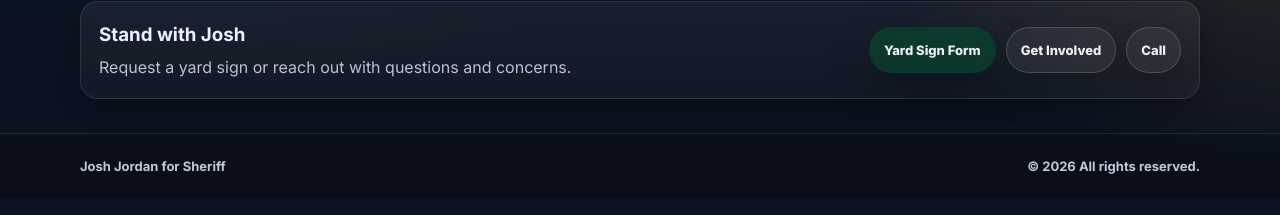
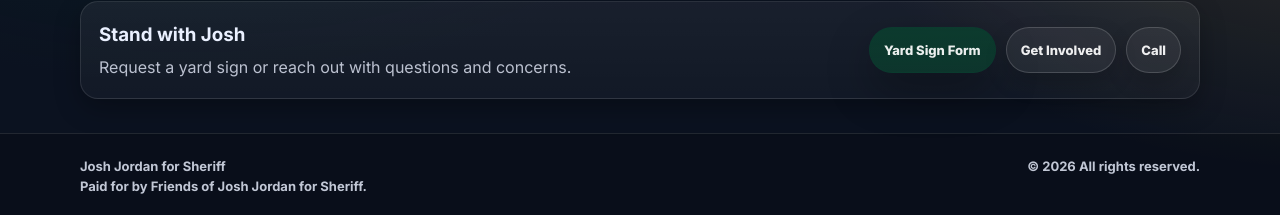
Before and after one commit to NightShiftAI-design/josh-jordan-sheriff, a plain HTML site: page priorities.html in a window 1280 px wide. Shown: the part 3395-3610 px from the top of the page. Drawn offline with Linux system fonts and the light colour scheme.

Commit message:
Update priorities.html

```diff
--- a/priorities.html
+++ b/priorities.html
@@ -399,11 +399,14 @@
   </main>
 
   <footer>
-    <div class="container footer__inner">
-      <div><strong>Josh Jordan for Sheriff</strong></div>
-      <div>© <span id="year"></span> All rights reserved.</div>
+  <div class="container footer__inner">
+    <div>
+      <strong>Josh Jordan for Sheriff</strong><br>
+      <span>Paid for by Friends of Josh Jordan for Sheriff.</span>
     </div>
-  </footer>
+    <div>© <span id="year"></span> All rights reserved.</div>
+  </div>
+</footer>
 
   <script src="script.js"></script>
 </body>
```
